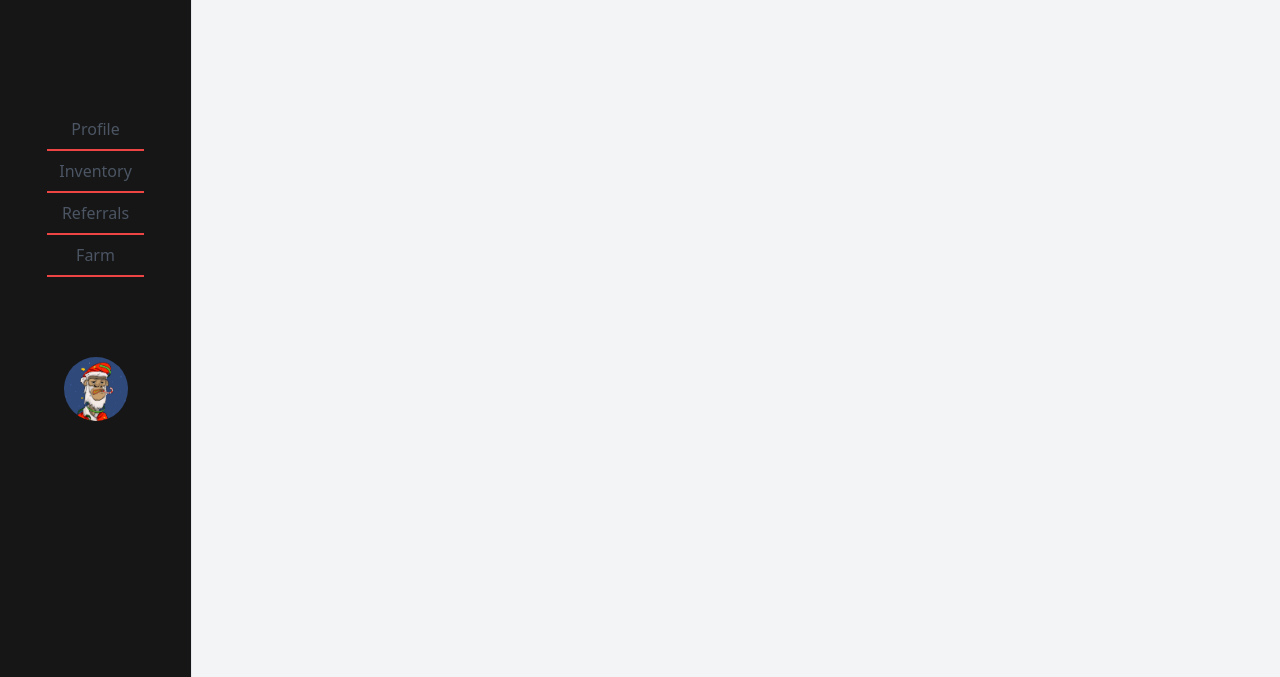
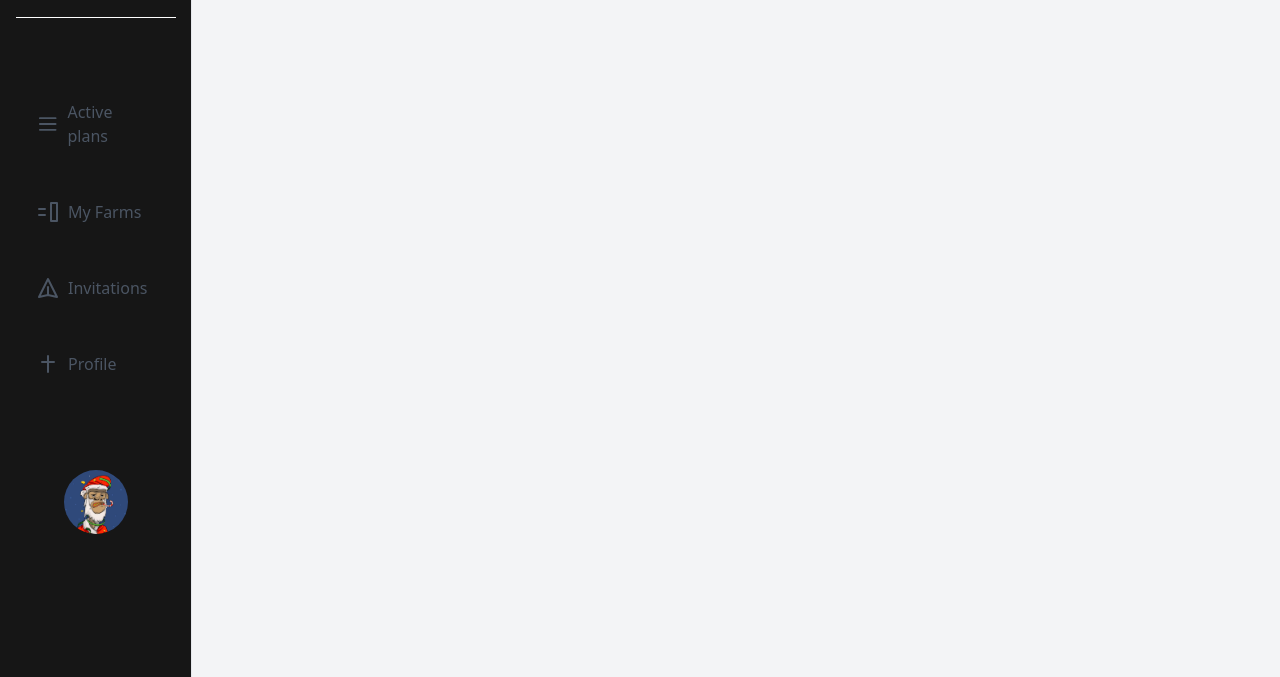
Before and after one commit to LeonardSx/nft, a website: page dashboard.html in a window 1280 px wide. Shown: the part 123-800 px from the top of the page. Drawn offline with Linux system fonts and the light colour scheme; sample sign-in values are in the browser's storage.

Commit message:
dashboard desing #2 | test

```diff
--- a/dashboard.html
+++ b/dashboard.html
@@ -35,22 +35,35 @@
         <div class="flex flex-col items-center mt-6">
           <!-- Flecha -->
           <img class="w-32" src="https://i.postimg.cc/crcCjtMp/logo.png" alt="LOGO" />
+          <hr class="border-white border-t-1 w-40 my-5" />
           <!-- Opciones del navbar -->
-          <div class="flex flex-col items-center justify-center m-24">
-            <a href="#" class="px-3 py-2 font-medium text-gray-600 hover:text-red-600 mt-4" style="transition: color 0.5s ease, text-shadow 0.5s ease">Profile</a>
-            <hr class="border-red-500 border-t-2 w-full" />
-            <a href="#" class="px-3 py-2 font-medium text-gray-600 hover:text-red-600" style="transition: color 0.5s ease, text-shadow 0.5s ease">Inventory</a>
-            <hr class="border-red-500 border-t-2 w-full" />
-            <a href="#" class="px-3 py-2 font-medium text-gray-600 hover:text-red-600" style="transition: color 0.5s ease, text-shadow 0.5s ease">Referrals</a>
-            <hr class="border-red-500 border-t-2 w-full" />
-            <a href="#" class="px-3 py-2 font-medium text-gray-600 hover:text-red-600" style="transition: color 0.5s ease, text-shadow 0.5s ease">Farm</a>
-            <hr class="border-red-500 border-t-2 w-full" />
-            <div class="mt-20">
-              <div class="rounded-full w-16 h-16 overflow-hidden">
-                <img src="./static/assets/cripto-santa-variante-nft-personaje-criptografico-navideno-mono-disfrazado-santa-claus-imagen-vectorial_155957-1361.avif" alt="avatar">
-              </div>
+          <div class="flex flex-col items-center justify-between h-full py-6 px-4 text-white">
+            <!-- Opciones del navbar -->
+            <div class="mt-6 space-y-6">
+              <a href="#" class="flex items-center py-2 py-3.5 lg:px-5 text-gray-600 hover:text-red-500" style="transition: color 0.5s ease, text-shadow 0.5s ease">
+                <svg class="w-6 h-6 mr-2" fill="none" stroke="currentColor" viewBox="0 0 24 24" xmlns="http://www.w3.org/2000/svg"><path stroke-linecap="round" stroke-linejoin="round" stroke-width="2" d="M4 6h16M4 12h16M4 18h16"/></svg>
+                <span>Active plans</span>
+              </a>
+              <a href="#" class="flex items-center py-2 py-3.5 lg:px-5 text-gray-600 hover:text-red-500" style="transition: color 0.5s ease, text-shadow 0.5s ease">
+                <svg class="w-6 h-6 mr-2" fill="none" stroke="currentColor" viewBox="0 0 24 24" xmlns="http://www.w3.org/2000/svg"><path stroke-linecap="round" stroke-linejoin="round" stroke-width="2" d="M15 3h6v18h-6zM3 9h6m-6 6h6"/></svg>
+                <span>My Farms</span>
+              </a>
+              <a href="#" class="flex items-center py-2 py-3.5 lg:px-5 text-gray-600 hover:text-red-500" style="transition: color 0.5s ease, text-shadow 0.5s ease">
+                <svg class="w-6 h-6 mr-2" fill="none" stroke="currentColor" viewBox="0 0 24 24" xmlns="http://www.w3.org/2000/svg"><path stroke-linecap="round" stroke-linejoin="round" stroke-width="2" d="M12 19l9 2-9-18-9 18 9-2zm0 0v-8"/></svg>
+                <span>Invitations</span>
+              </a>
+              <a href="#" class="flex items-center py-2 py-3.5 lg:px-5 text-gray-600 hover:text-red-500" style="transition: color 0.5s ease, text-shadow 0.5s ease">
+                <svg class="w-6 h-6 mr-2" fill="none" stroke="currentColor" viewBox="0 0 24 24" xmlns="http://www.w3.org/2000/svg"><path stroke-linecap="round" stroke-linejoin="round" stroke-width="2" d="M12 20v-6m0 0V4m0 6h6m-6 0H6"/></svg>
+                <span>Profile</span>
+              </a>
+            </div>
+
+            <!-- Avatar -->
+            <div class="rounded-full w-16 h-16 overflow-hidden my-20">
+              <img src="./static/assets/cripto-santa-variante-nft-personaje-criptografico-navideno-mono-disfrazado-santa-claus-imagen-vectorial_155957-1361.avif" alt="avatar">
             </div>
           </div>
+
         </div>
       </div>
       <!-- Contenido principal -->
```
Also changed, not shown: index.html (+1 -1 lines).
